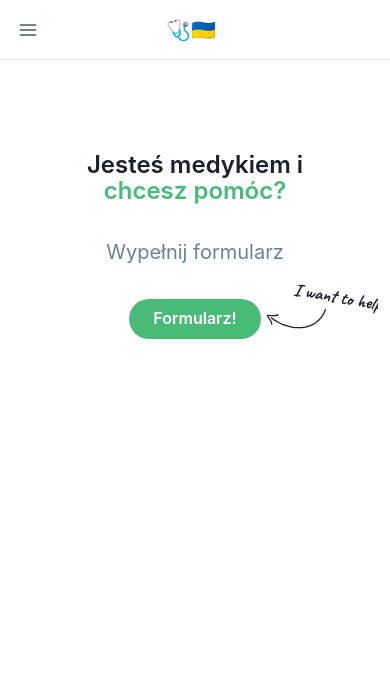
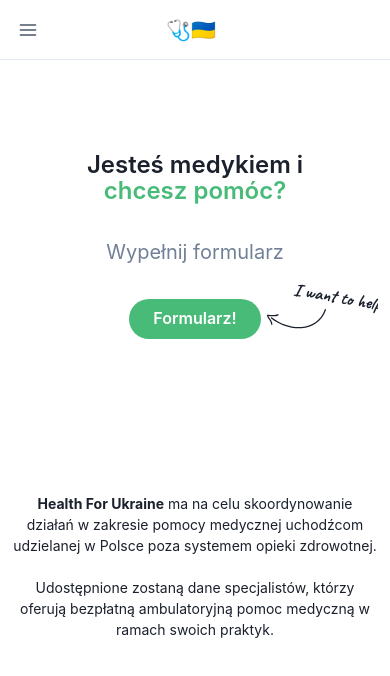
Before and after one commit to danielmark0116/health-for-ukraine, a React (Create React App) app: page /medic in a window 390 px wide. Shown: the top 676 px of the page. Built offline with nearby package versions, Linux system fonts and the light colour scheme.

Commit message:
Add note and fixed mobile toggler

```diff
--- a/src/layout/Navbar.tsx
+++ b/src/layout/Navbar.tsx
@@ -106,7 +106,11 @@ export default function Navbar() {
       </Flex>
 
       <Collapse in={isOpen} animateOpacity>
-        <MobileNav />
+        <MobileNav
+          onClick={() => {
+            onToggle();
+          }}
+        />
       </Collapse>
     </Box>
   );
@@ -207,7 +211,7 @@ const DesktopSubNav = ({ label, href, subLabel }: NavItem) => {
   );
 };
 
-const MobileNav = () => {
+const MobileNav = ({ onClick }: any) => {
   return (
     <Stack
       position="absolute"
@@ -221,7 +225,7 @@ const MobileNav = () => {
     >
       <ColorModeSwitcher justifySelf="flex-end" />
       {NAV_ITEMS.map((navItem) => (
-          <MobileNavItem key={navItem.label} {...navItem} />
+        <MobileNavItem onClick={onClick} key={navItem.label} {...navItem} />
       ))}
       <Box display={{ base: "inline-flex", md: "none" }}>
         <LanguageSwitcher />
@@ -230,7 +234,12 @@ const MobileNav = () => {
   );
 };
 
-const MobileNavItem = ({ label, children, href }: NavItem) => {
+const MobileNavItem = ({
+  label,
+  children,
+  href,
+  onClick,
+}: NavItem & { onClick: () => void }) => {
   const { isOpen, onToggle } = useDisclosure();
   const { t } = useTranslation();
 
@@ -244,7 +253,12 @@ const MobileNavItem = ({ label, children, href }: NavItem) => {
           textDecoration: "none",
         }}
       >
-        <RouterLink to={href || "/"}>
+        <RouterLink
+          to={href || "/"}
+          onClick={() => {
+            onClick();
+          }}
+        >
           <>
             <Text
               fontWeight={600}
--- a/src/pages/mainMedicPage/MainMedicPage.tsx
+++ b/src/pages/mainMedicPage/MainMedicPage.tsx
@@ -1,9 +1,19 @@
 import MainMedicHero from "./components/MainMedicHero/MainMedicHero";
+import { Text } from "@chakra-ui/react";
 
 export const MainMedicPage = () => {
   return (
     <>
       <MainMedicHero />
+      <br />
+      <Text fontSize="sm">
+        <strong>Health For Ukraine</strong> ma na celu skoordynowanie działań w zakresie pomocy
+        medycznej uchodźcom udzielanej w Polsce poza systemem opieki zdrowotnej.
+        <br />
+        <br />
+        Udostępnione zostaną dane specjalistów, którzy oferują bezpłatną
+        ambulatoryjną pomoc medyczną w ramach swoich praktyk.
+      </Text>
     </>
   );
 };
```
Lines whose indentation alone changed are shown as unchanged.
